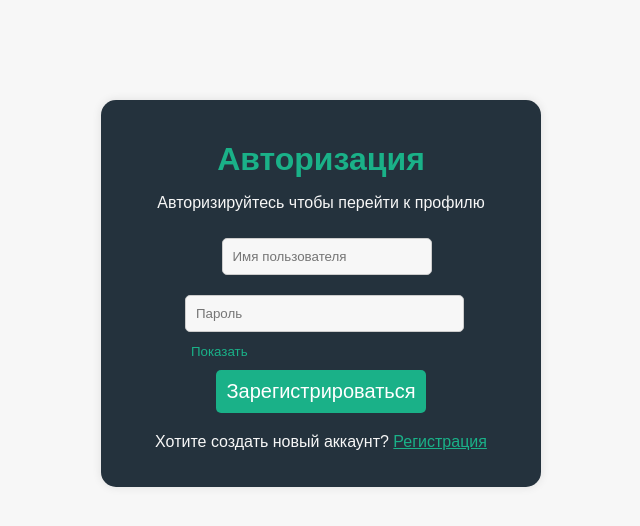
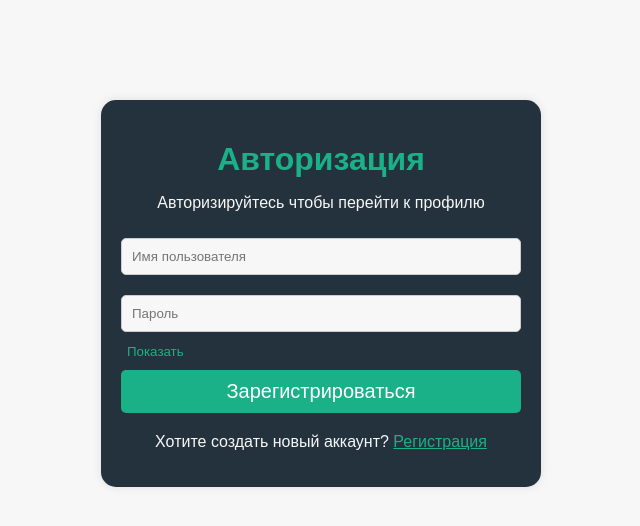
Before and after one commit to WalkMan-19/CurrencyConverterAPI, a Django app: page /login in a window 1280 px wide. Shown: the top 526 px of the page, without its empty margins (319-959 px from the left). Run offline with Django 5.2, Linux system fonts and the light colour scheme.

Commit message:
Исправлена страница авторизации

```diff
--- a/templates/users/login.html
+++ b/templates/users/login.html
@@ -12,23 +12,25 @@
         <h1 class="title">Авторизация</h1>
         <p class="subtitle">Авторизируйтесь чтобы перейти к профилю</p>
         <form action="" method="post" class="registration-form">
+            <div class="form-group">
                 {% csrf_token %}
-            <div>
+                <label>
                     <input type="text" name="username" placeholder="Имя пользователя" value="{{ data.username }}" required>
                     {% if form.username %}
                         <div class="mt-1 text-danger">{{ form.username|first }}</div>
                     {% endif %}
-            </div>
-            <div>
+                </label>
+                <label>
                     <input type="password" id="password" name="password" placeholder="Пароль" required>
                     {% if form.password %}
                         <div class="mt-1 text-danger">{{ form.password|first }}</div>
                     {% endif %}
                     <button type="button" id="togglePassword" class="toggle-password">Показать</button>
-            </div>
+                </label>
                 <a href="{% url 'profile-view' %}">
                 <button type="submit" class="submit-btn">Зарегистрироваться</button>
                 </a>
+            </div>
         </form>
         <p class="login-redirect">Хотите создать новый аккаунт? <a href="{% url 'signup-view' %}" class="login-link">Регистрация</a></p>
     </div>
```
Lines whose indentation alone changed are shown as unchanged.
